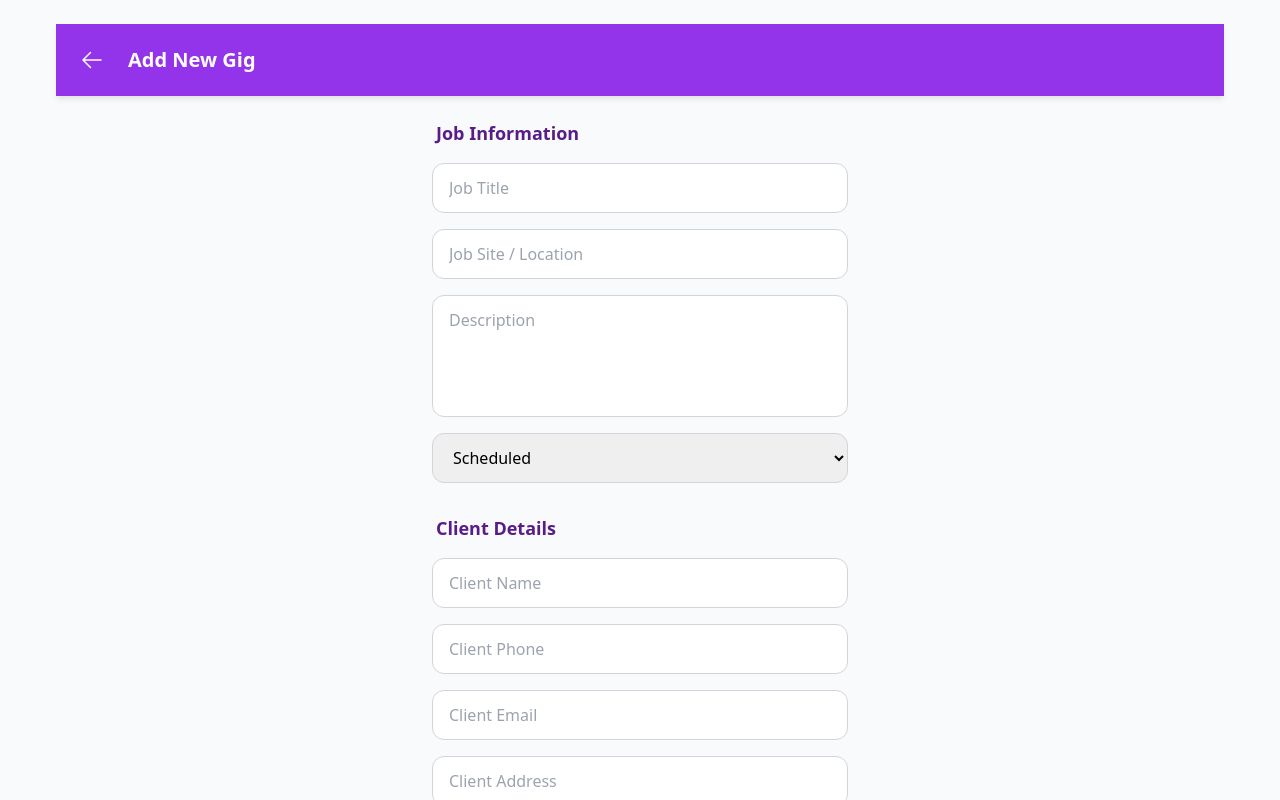
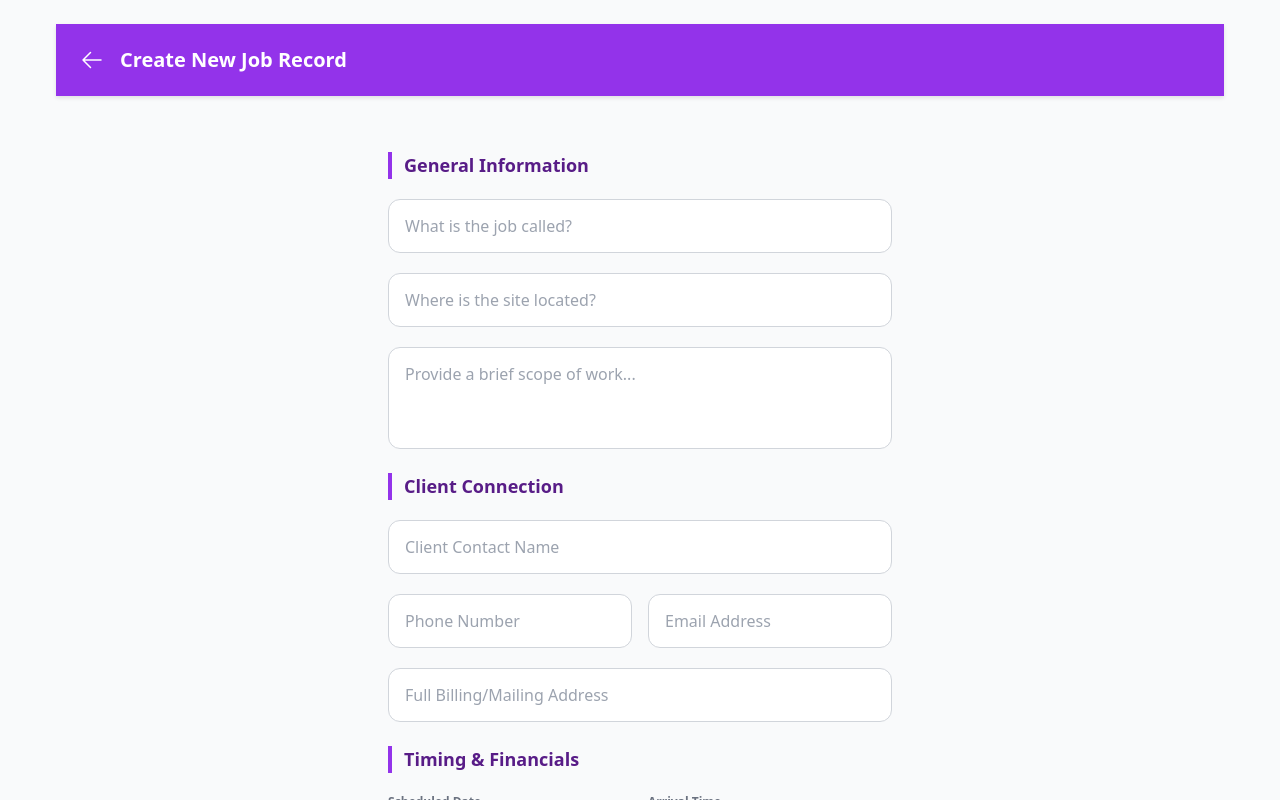
Before and after one commit to dvdlgilbert/my-gig-jobs, a React (Vite) app: page / in a window 1280 px wide. Both pictures are taken after a click on the button 1224 px from the left and 678 px from the top of the page. Shown: the top 800 px of the page. Built offline with nearby package versions, Linux system fonts and the light colour scheme.

Commit message:
Refactor GigForm to include initialSection prop

```diff
--- a/components/GigForm.tsx
+++ b/components/GigForm.tsx
@@ -1,10 +1,13 @@
 
-import React, { useState, useEffect } from 'react';
-import type { Gig, GigStatus } from '../types';
+import React, { useState, useEffect, useRef } from 'react';
+import type { Gig, GigStatus, Expense } from '../types';
 import ArrowLeftIcon from './icons/ArrowLeftIcon';
+import PlusIcon from './icons/PlusIcon';
+import TrashIcon from './icons/TrashIcon';
 
 interface GigFormProps {
   gig: Gig | null;
+  initialSection?: 'top' | 'expenses';
   onSave: (gig: Gig) => void;
   onCancel: () => void;
   onDelete: (gigId: string) => void;
@@ -20,15 +23,21 @@ const emptyFormState = {
     date: new Date().toISOString().split('T')[0],
     time: '',
     jobCost: '',
-    taxRate: '',
+    taxRate: '0',
     hoursWorked: '',
     jobSite: '',
     jobStatus: 'Scheduled' as GigStatus,
 };
 
-const GigForm: React.FC<GigFormProps> = ({ gig, onSave, onCancel, onDelete }) => {
+const GigForm: React.FC<GigFormProps> = ({ gig, initialSection = 'top', onSave, onCancel, onDelete }) => {
   const [formData, setFormData] = useState(emptyFormState);
+  const [expenses, setExpenses] = useState<Expense[]>([]);
+  const [newExpenseDesc, setNewExpenseDesc] = useState('');
+  const [newExpenseAmt, setNewExpenseAmt] = useState('');
 
+  const expensesRef = useRef<HTMLDivElement>(null);
+
+  // Sync state when editing an existing gig
   useEffect(() => {
     if (gig) {
       setFormData({
@@ -41,141 +50,161 @@ const GigForm: React.FC<GigFormProps> = ({ gig, onSave, onCancel, onDelete }) =>
         date: gig.date ? new Date(gig.date).toISOString().split('T')[0] : '',
         time: gig.time,
         jobCost: gig.jobCost?.toString() ?? '',
-        taxRate: gig.taxRate?.toString() ?? '',
+        taxRate: gig.taxRate?.toString() ?? '0',
         hoursWorked: gig.hoursWorked?.toString() ?? '',
         jobSite: gig.jobSite,
         jobStatus: gig.jobStatus,
       });
+      setExpenses(gig.expenses || []);
+
+      // Mirror Android behavior: Jump to expenses if user selected "Manage Expenses"
+      if (initialSection === 'expenses') {
+        setTimeout(() => {
+          expensesRef.current?.scrollIntoView({ behavior: 'smooth', block: 'start' });
+        }, 150);
+      }
     } else {
       setFormData(emptyFormState);
+      setExpenses([]);
     }
-  }, [gig]);
+  }, [gig, initialSection]);
 
   const handleChange = (e: React.ChangeEvent<HTMLInputElement | HTMLTextAreaElement | HTMLSelectElement>) => {
     const { name, value } = e.target;
     setFormData(prev => ({ ...prev, [name]: value }));
   };
 
+  const handleAddExpense = () => {
+    if (!newExpenseDesc || !newExpenseAmt) return;
+    const expense: Expense = {
+      id: Date.now().toString() + Math.random().toString(36).substr(2, 9),
+      description: newExpenseDesc,
+      amount: parseFloat(newExpenseAmt) || 0
+    };
+    setExpenses([...expenses, expense]);
+    setNewExpenseDesc('');
+    setNewExpenseAmt('');
+  };
+
+  const handleRemoveExpense = (id: string) => {
+    setExpenses(expenses.filter(e => e.id !== id));
+  };
+
   const handleSubmit = (e: React.FormEvent) => {
     e.preventDefault();
-    const gigToSave: Gig = {
+    onSave({
       ...formData,
-      id: gig?.id || new Date().toISOString() + Math.random(), // Simple ID generation
+      id: gig?.id || Date.now().toString(),
       jobCost: formData.jobCost ? parseFloat(formData.jobCost) : undefined,
       taxRate: formData.taxRate ? parseFloat(formData.taxRate) : undefined,
       hoursWorked: formData.hoursWorked ? parseFloat(formData.hoursWorked) : undefined,
-      jobStatus: formData.jobStatus,
-    };
-    onSave(gigToSave);
-  };
-
-  const handleDelete = () => {
-    if (gig) {
-      onDelete(gig.id);
-    }
-  }
-
-  const gigStatuses: GigStatus[] = ['Scheduled', 'Pending', 'Working', 'Complete'];
-
-  // Inline styles to guarantee appearance regardless of CSS build status
-  const commonInputStyle: React.CSSProperties = {
-    display: 'block',
-    width: '100%',
-    padding: '0.75rem 1rem',
-    marginBottom: '1rem',
-    borderRadius: '0.75rem', // rounded-xl
-    border: '1px solid #d1d5db',
-    fontSize: '1rem',
-    boxSizing: 'border-box',
-    outline: 'none',
+      expenses: expenses,
+    });
   };
 
   const sectionTitleStyle: React.CSSProperties = {
-      fontSize: '1.125rem',
-      fontWeight: 600,
-      color: '#581c87', // purple-900
-      marginBottom: '1rem',
-      paddingLeft: '0.25rem'
+      fontSize: '1.125rem', fontWeight: 700, color: '#581c87', marginBottom: '1.25rem', marginTop: '1.5rem', borderLeft: '4px solid #9333ea', paddingLeft: '0.75rem'
+  };
+
+  const commonInputStyle: React.CSSProperties = {
+    display: 'block', width: '100%', padding: '0.875rem 1rem', marginBottom: '1.25rem',
+    borderRadius: '0.75rem', border: '1px solid #d1d5db', fontSize: '1rem', boxSizing: 'border-box', outline: 'none', backgroundColor: 'white'
   };
 
   return (
     <div style={{ backgroundColor: '#f9fafb', minHeight: '100vh', display: 'flex', flexDirection: 'column' }}>
-      {/* Header */}
-      <header style={{ backgroundColor: '#9333ea', color: 'white', padding: '1rem', display: 'flex', alignItems: 'center', position: 'sticky', top: 0, zIndex: 10, boxShadow: '0 4px 6px -1px rgba(0, 0, 0, 0.1)' }}>
-        <button onClick={onCancel} style={{ padding: '0.5rem', borderRadius: '9999px', marginRight: '1rem', background: 'none', border: 'none', cursor: 'pointer', color: 'white' }}>
+      <header style={{ backgroundColor: '#9333ea', color: 'white', padding: '1rem', display: 'flex', alignItems: 'center', position: 'sticky', top: 0, zIndex: 10, boxShadow: '0 2px 4px rgba(0,0,0,0.1)' }}>
+        <button onClick={onCancel} style={{ background: 'none', border: 'none', color: 'white', cursor: 'pointer', padding: '0.5rem', display: 'flex' }}>
           <ArrowLeftIcon style={{ width: '24px', height: '24px' }} />
         </button>
-        <h2 style={{ fontSize: '1.25rem', fontWeight: 700 }}>{gig ? 'Edit Gig' : 'Add New Gig'}</h2>
+        <h2 style={{ fontSize: '1.25rem', fontWeight: 700, marginLeft: '0.5rem' }}>{gig ? 'Update Gig Details' : 'Create New Job Record'}</h2>
       </header>
 
-      {/* Form Content - Scrolling, Stacked Layout */}
       <div style={{ flexGrow: 1, overflowY: 'auto' }}>
-        <form onSubmit={handleSubmit} style={{ maxWidth: '28rem', margin: '0 auto', padding: '1.5rem 1rem' }}>
+        <form onSubmit={handleSubmit} style={{ maxWidth: '34rem', margin: '0 auto', padding: '2rem 1.25rem' }}>
 
-          {/* Job Details */}
-          <div style={{ marginBottom: '2rem' }}>
-            <h3 style={sectionTitleStyle}>Job Information</h3>
+          <h3 style={sectionTitleStyle}>General Information</h3>
+          <input type="text" name="jobTitle" placeholder="What is the job called?" value={formData.jobTitle} onChange={handleChange} required style={commonInputStyle} />
+          <input type="text" name="jobSite" placeholder="Where is the site located?" value={formData.jobSite} onChange={handleChange} required style={commonInputStyle} />
+          <textarea name="description" placeholder="Provide a brief scope of work..." value={formData.description} onChange={handleChange} rows={3} required style={{ ...commonInputStyle, resize: 'none' }}></textarea>
 
-            <input type="text" name="jobTitle" placeholder="Job Title" value={formData.jobTitle} onChange={handleChange} required style={commonInputStyle} />
+          <h3 style={sectionTitleStyle}>Client Connection</h3>
+          <input type="text" name="clientName" placeholder="Client Contact Name" value={formData.clientName} onChange={handleChange} required style={commonInputStyle} />
+          <div style={{ display: 'grid', gridTemplateColumns: '1fr 1fr', gap: '1rem' }}>
+            <input type="tel" name="clientPhone" placeholder="Phone Number" value={formData.clientPhone} onChange={handleChange} required style={commonInputStyle} />
+            <input type="email" name="clientEmail" placeholder="Email Address" value={formData.clientEmail} onChange={handleChange} required style={commonInputStyle} />
+          </div>
+          <input type="text" name="clientAddress" placeholder="Full Billing/Mailing Address" value={formData.clientAddress} onChange={handleChange} required style={commonInputStyle} />
 
-            <input type="text" name="jobSite" placeholder="Job Site / Location" value={formData.jobSite} onChange={handleChange} required style={commonInputStyle} />
+          <h3 style={sectionTitleStyle}>Timing & Financials</h3>
+          <div style={{ display: 'grid', gridTemplateColumns: '1fr 1fr', gap: '1rem' }}>
+            <div>
+                <label style={{ display: 'block', fontSize: '0.75rem', color: '#6b7280', marginBottom: '0.375rem', fontWeight: 600 }}>Scheduled Date</label>
+                <input type="date" name="date" value={formData.date} onChange={handleChange} required style={{ ...commonInputStyle, marginBottom: 0 }} />
+            </div>
+            <div>
+                <label style={{ display: 'block', fontSize: '0.75rem', color: '#6b7280', marginBottom: '0.375rem', fontWeight: 600 }}>Arrival Time</label>
+                <input type="time" name="time" value={formData.time} onChange={handleChange} required style={{ ...commonInputStyle, marginBottom: 0 }} />
+            </div>
+          </div>
+          <div style={{ display: 'grid', gridTemplateColumns: '1fr 1fr', gap: '1rem', marginTop: '1.25rem' }}>
+            <input type="number" name="jobCost" placeholder="Labor Charge ($)" value={formData.jobCost} onChange={handleChange} step="0.01" style={commonInputStyle} />
+            <input type="number" name="taxRate" placeholder="Tax Rate (%)" value={formData.taxRate} onChange={handleChange} step="0.01" style={commonInputStyle} />
+          </div>
+          <input type="number" name="hoursWorked" placeholder="Estimated Hours" value={formData.hoursWorked} onChange={handleChange} step="0.1" style={commonInputStyle} />
 
-            <textarea name="description" placeholder="Description" value={formData.description} onChange={handleChange} rows={4} required style={{ ...commonInputStyle, resize: 'none' }}></textarea>
-
+          <div style={{ margin: '1rem 0 2rem 0' }}>
+            <label style={{ display: 'block', fontSize: '0.75rem', color: '#6b7280', marginBottom: '0.5rem', fontWeight: 600 }}>Project Lifecycle Status</label>
             <select name="jobStatus" value={formData.jobStatus} onChange={handleChange} style={commonInputStyle}>
-                {gigStatuses.map(status => <option key={status} value={status}>{status}</option>)}
+                {['Scheduled', 'Pending', 'Working', 'Complete'].map(s => <option key={s} value={s}>{s}</option>)}
             </select>
           </div>
 
-          {/* Client Details */}
-          <div style={{ marginBottom: '2rem' }}>
-            <h3 style={sectionTitleStyle}>Client Details</h3>
+          {/* Itemized Expenses Section */}
+          <div ref={expensesRef} style={{ marginTop: '2.5rem', backgroundColor: 'white', padding: '1.75rem', borderRadius: '1.25rem', border: '1px solid #e5e7eb', boxShadow: '0 4px 6px rgba(0,0,0,0.02)' }}>
+            <h3 style={{ fontSize: '1.125rem', fontWeight: 700, color: '#1f2937', marginBottom: '1.5rem', display: 'flex', alignItems: 'center', gap: '0.5rem' }}>
+                Expenses & Materials
+            </h3>
+            <div style={{ display: 'flex', gap: '0.75rem', marginBottom: '1.75rem' }}>
+              <input type="text" placeholder="Item/Material Name" value={newExpenseDesc} onChange={e => setNewExpenseDesc(e.target.value)} style={{ ...commonInputStyle, marginBottom: 0, flexGrow: 1 }} />
+              <input type="number" placeholder="$" value={newExpenseAmt} onChange={e => setNewExpenseAmt(e.target.value)} style={{ ...commonInputStyle, marginBottom: 0, width: '110px' }} />
+              <button type="button" onClick={handleAddExpense} style={{ backgroundColor: '#9333ea', color: 'white', border: 'none', borderRadius: '0.75rem', padding: '0 1.25rem', cursor: 'pointer', display: 'flex', alignItems: 'center' }}>
+                <PlusIcon style={{ width: '24px' }} />
+              </button>
+            </div>
 
-            <input type="text" name="clientName" placeholder="Client Name" value={formData.clientName} onChange={handleChange} required style={commonInputStyle} />
-
-            <input type="tel" name="clientPhone" placeholder="Client Phone" value={formData.clientPhone} onChange={handleChange} required style={commonInputStyle} />
-
-            <input type="email" name="clientEmail" placeholder="Client Email" value={formData.clientEmail} onChange={handleChange} required style={commonInputStyle} />
-
-            <input type="text" name="clientAddress" placeholder="Client Address" value={formData.clientAddress} onChange={handleChange} required style={commonInputStyle} />
+            {expenses.length > 0 ? (
+              <div style={{ borderTop: '2px solid #f3f4f6', paddingTop: '1.25rem' }}>
+                {expenses.map(exp => (
+                  <div key={exp.id} style={{ display: 'flex', justifyContent: 'space-between', alignItems: 'center', padding: '1rem 0', borderBottom: '1px solid #f9fafb' }}>
+                    <div>
+                      <div style={{ fontWeight: 600, color: '#374151' }}>{exp.description}</div>
+                      <div style={{ fontSize: '0.875rem', color: '#9333ea', fontWeight: 500 }}>${exp.amount.toFixed(2)}</div>
+                    </div>
+                    <button type="button" onClick={() => handleRemoveExpense(exp.id)} style={{ color: '#ef4444', background: 'none', border: 'none', cursor: 'pointer', padding: '0.5rem' }}>
+                      <TrashIcon style={{ width: '20px' }} />
+                    </button>
+                  </div>
+                ))}
+                <div style={{ marginTop: '1.5rem', textAlign: 'right', fontWeight: 800, color: '#1f2937', fontSize: '1.125rem' }}>
+                  Total Materials: ${expenses.reduce((s, e) => s + e.amount, 0).toFixed(2)}
+                </div>
+              </div>
+            ) : (
+              <div style={{ textAlign: 'center', padding: '1.5rem', color: '#9ca3af', border: '2px dashed #f3f4f6', borderRadius: '1rem' }}>
+                No materials or expenses added yet.
+              </div>
+            )}
           </div>
 
-          {/* Schedule & Pay */}
-          <div style={{ marginBottom: '2rem' }}>
-            <h3 style={sectionTitleStyle}>Schedule & Pay</h3>
-
-            <div style={{ marginBottom: '1rem' }}>
-                 <label style={{ display: 'block', fontSize: '0.75rem', color: '#6b7280', marginBottom: '0.25rem', marginLeft: '0.25rem' }}>Date</label>
-                <input type="date" name="date" value={formData.date} onChange={handleChange} required style={{ ...commonInputStyle, marginBottom: 0 }} />
-            </div>
-
-            <div style={{ marginBottom: '1rem' }}>
-                <label style={{ display: 'block', fontSize: '0.75rem', color: '#6b7280', marginBottom: '0.25rem', marginLeft: '0.25rem' }}>Time</label>
-                <input type="time" name="time" value={formData.time} onChange={handleChange} required style={{ ...commonInputStyle, marginBottom: 0 }} />
-            </div>
-
-            <div style={{ display: 'grid', gridTemplateColumns: '1fr 1fr', gap: '1rem' }}>
-              <input type="number" name="jobCost" placeholder="Job Cost ($)" value={formData.jobCost} onChange={handleChange} step="0.01" min="0" style={commonInputStyle} />
-              <input type="number" name="taxRate" placeholder="Tax (%)" value={formData.taxRate} onChange={handleChange} step="0.01" min="0" style={commonInputStyle} />
-            </div>
-
-            <input type="number" name="hoursWorked" placeholder="Hours Worked" value={formData.hoursWorked} onChange={handleChange} step="0.1" min="0" style={commonInputStyle} />
-          </div>
-
-          {/* Actions - Spaced Apart */}
-          <div style={{ display: 'flex', justifyContent: 'space-between', alignItems: 'center', paddingTop: '1.5rem', marginTop: '1rem', paddingBottom: '3rem' }}>
-             {gig ? (
-               <button type="button" onClick={handleDelete} style={{ backgroundColor: '#fef2f2', color: '#dc2626', border: '1px solid #fecaca', padding: '0.75rem 1.5rem', borderRadius: '0.75rem', fontWeight: 500, cursor: 'pointer' }}>
-                 Delete
-               </button>
-             ) : (
-                <button type="button" onClick={onCancel} style={{ backgroundColor: '#d1d5db', color: '#1f2937', padding: '0.75rem 2rem', borderRadius: '0.75rem', fontWeight: 500, fontSize: '1.125rem', border: 'none', cursor: 'pointer' }}>
-                  Cancel
-                </button>
-             )}
-
-            <button type="submit" style={{ backgroundColor: '#9333ea', color: 'white', padding: '0.75rem 2rem', borderRadius: '0.75rem', fontWeight: 500, fontSize: '1.125rem', border: 'none', cursor: 'pointer', boxShadow: '0 4px 6px -1px rgba(0, 0, 0, 0.1)' }}>
-              {gig ? 'Save Changes' : 'Add Gig'}
+          <div style={{ display: 'flex', justifyContent: 'space-between', alignItems: 'center', padding: '3rem 0 5rem 0' }}>
+            {gig ? (
+               <button type="button" onClick={() => onDelete(gig.id)} style={{ color: '#ef4444', background: 'none', border: 'none', fontWeight: 700, cursor: 'pointer', fontSize: '0.9375rem' }}>Delete Entire Gig</button>
+            ) : (
+               <button type="button" onClick={onCancel} style={{ color: '#6b7280', background: 'none', border: 'none', fontWeight: 700, cursor: 'pointer', fontSize: '0.9375rem' }}>Discard Draft</button>
+            )}
+            <button type="submit" style={{ backgroundColor: '#9333ea', color: 'white', padding: '1rem 3rem', borderRadius: '1rem', border: 'none', fontWeight: 800, fontSize: '1.0625rem', cursor: 'pointer', boxShadow: '0 10px 15px rgba(147, 51, 234, 0.25)', transition: 'transform 0.2s' }} onMouseOver={(e) => e.currentTarget.style.transform = 'translateY(-2px)'} onMouseOut={(e) => e.currentTarget.style.transform = 'translateY(0)'}>
+              {gig ? 'Update Gig' : 'Save & Create Gig'}
             </button>
           </div>
         </form>
```
